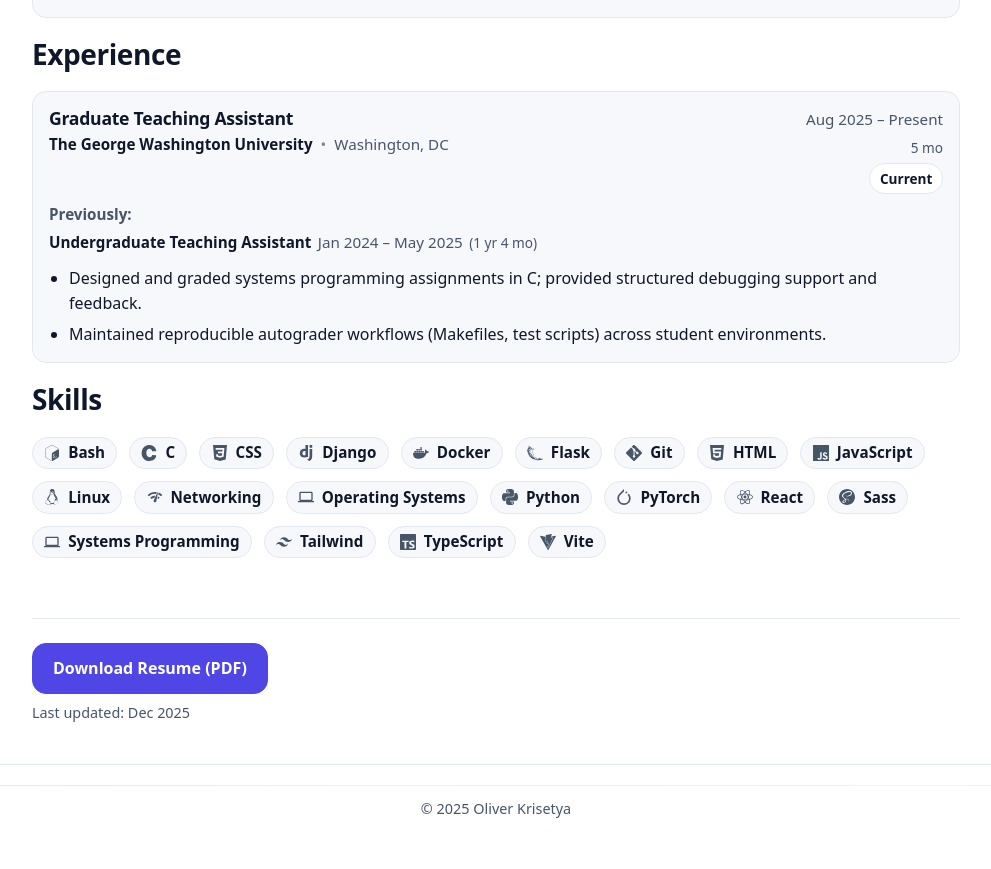
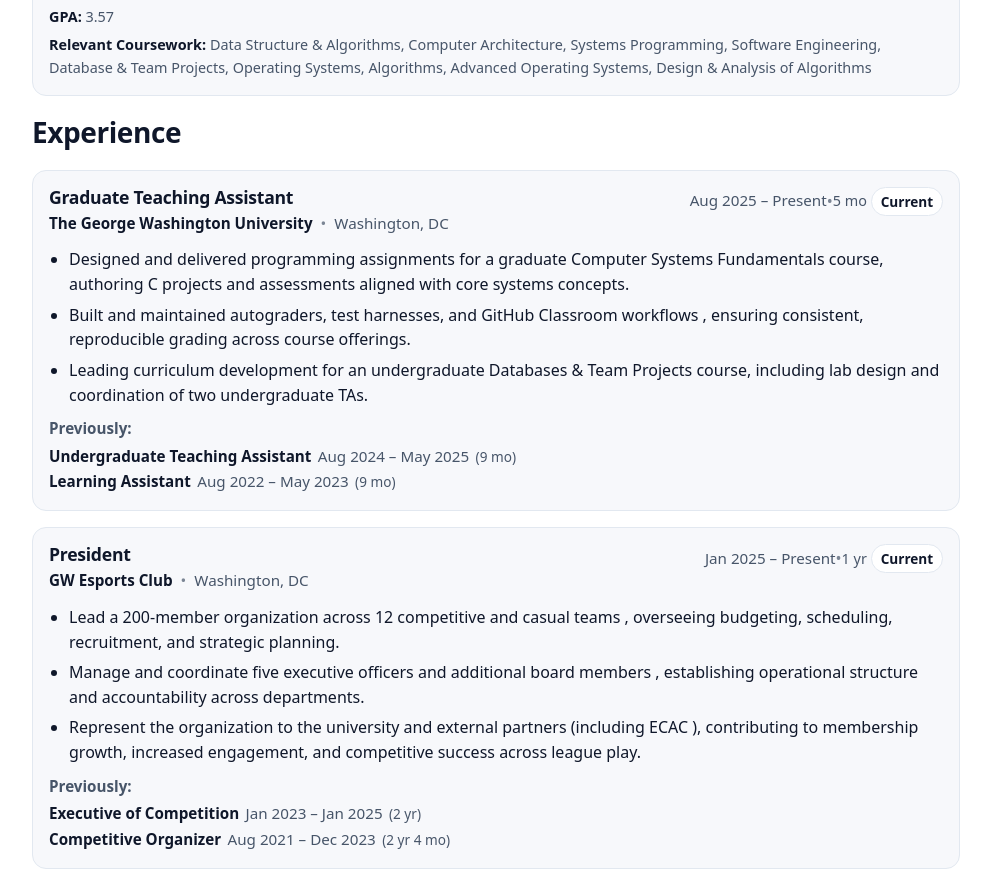
Before and after one commit to OliverKris/my-website, a React (Vite) app: page /resume in a window 1280 px wide. Shown: the part 420-1289 px from the top of the page, without its empty margins (144-1135 px from the left). Before the commit the page ends 1260 px from the top, so only its background shows below. Built offline with nearby package versions, Linux system fonts and the light colour scheme.

Commit message:
Updated Resume page data, reuploaded fixed resume, removed divider line on footer

```diff
--- a/src/components/ExperienceItem.module.css
+++ b/src/components/ExperienceItem.module.css
@@ -37,9 +37,19 @@
 }
 
 .right {
-    display: grid;
-    justify-items: end;
-    gap: 0.3rem;
+    display: flex;
+    justify-content: flex-end;
+    align-items: center;
+}
+
+.whenRow {
+    display: inline-flex;
+    align-items: center;
+    gap: 0.5rem;
+    flex-wrap: wrap;
+    /* allows wrap on narrow screens */
+    justify-content: flex-end;
+    text-align: right;
 }
 
 .dates {
@@ -48,21 +58,27 @@
     white-space: nowrap;
 }
 
+.sep {
+    color: var(--muted);
+    opacity: 0.7;
+}
+
 .length {
-    font-size: 0.85rem;
+    font-size: 0.9rem;
     color: var(--muted);
+    white-space: nowrap;
 }
 
 .tag {
-    display: inline-flex;
-    align-items: center;
-    padding: 0.25rem 0.6rem;
+    margin-left: 0.25rem;
+    padding: 0.2rem 0.55rem;
     border-radius: 999px;
     border: 1px solid var(--border);
     background: var(--page);
     font-size: 0.85rem;
     font-weight: 700;
     color: var(--text);
+    white-space: nowrap;
 }
 
 .previousRoles {
--- a/src/components/ExperienceItem.tsx
+++ b/src/components/ExperienceItem.tsx
@@ -22,11 +22,18 @@
                 </div>
 
                 <div className={styles.right}>
-                    <div className={styles.dates}>{start} – {end}</div>
-                    <div className={styles.length}>{formatDuration(start, end)}</div>
+                    <span className={styles.dates}>{start} – {end}</span>
+                    <span className={styles.sep} aria-hidden="true">•</span>
+                    <span className={styles.length}>{formatDuration(start, end)}</span>
                     {tag ? <div className={styles.tag}>{tag}</div> : null}
                 </div>
             </header>
+
+            <ul className={styles.bullets}>
+                {bullets.map((b, i) => (
+                <li key={i}>{b}</li>
+                ))}
+            </ul>
 
             {previousRoles && previousRoles.length > 0 ? (
                 <div className={styles.previousRoles}>
@@ -44,12 +51,6 @@
                 </div>
                 </div>
             ) : null}
-
-        <ul className={styles.bullets}>
-            {bullets.map((b, i) => (
-            <li key={i}>{b}</li>
-            ))}
-        </ul>
         </article>
     );
 }
--- a/src/components/SkillIcon.tsx
+++ b/src/components/SkillIcon.tsx
@@ -16,9 +16,11 @@
     SiTailwindcss,
     SiFlask,
     SiDjango,
+    SiAssemblyscript,
 } from "react-icons/si";
 
-import { MdNetworkCheck, MdComputer } from "react-icons/md";
+import { FaJava, FaAws } from "react-icons/fa";
+import { DiMysql } from "react-icons/di";
 
 import type { IconKey } from "../data/skills";
 
@@ -27,23 +29,21 @@
     React.ComponentType<{ size?: number; className?: string }>
     > = {
     c: SiC,
-    // java: SiJava,
+    java: FaJava,
     python: SiPython,
     react: SiReact,
     typescript: SiTypescript,
     javascript: SiJavascript,
+    sql: DiMysql,
+    assemblyscript: SiAssemblyscript,
 
     linux: SiLinux,
     docker: SiDocker,
     git: SiGit,
     pytorch: SiPytorch,
 
-    networking: MdNetworkCheck,
     bash: SiGnubash,
-    // unix: FaUnix,
-
-    "operating-systems": MdComputer,
-    "systems-programming": MdComputer,
+    aws: FaAws,
 
     css: SiCss3,
     html: SiHtml5,
--- a/src/data/experience.ts
+++ b/src/data/experience.ts
@@ -26,11 +26,31 @@
         end: "Present",
         tag: "Current",
         previousRoles: [
-        { role: "Undergraduate Teaching Assistant", start: "Jan 2024", end: "May 2025" },
+        { role: "Undergraduate Teaching Assistant", start: "Aug 2024", end: "May 2025" },
+        { role: "Learning Assistant", start: "Aug 2022", end: "May 2023" },
         ],
         bullets: [
-        "Designed and graded systems programming assignments in C; provided structured debugging support and feedback.",
-        "Maintained reproducible autograder workflows (Makefiles, test scripts) across student environments.",
+        "Designed and delivered programming assignments for a graduate  Computer Systems Fundamentals  course,  authoring C projects and assessments aligned with core systems concepts.",
+        "Built and maintained  autograders, test harnesses, and GitHub Classroom workflows  , ensuring consistent,  reproducible grading across course offerings.",
+        "Leading curriculum development for an undergraduate  Databases & Team Projects  course, including lab design and  coordination of two undergraduate TAs."
         ],
     },
+    {
+        id: "esports-club",
+        role: "President",
+        org: "GW Esports Club",
+        location: "Washington, DC",
+        start: "Jan 2025",
+        end: "Present",
+        tag: "Current",
+        previousRoles: [
+        { role: "Executive of Competition", start: "Jan 2023", end: "Jan 2025" },
+        { role: "Competitive Organizer", start: "Aug 2021", end: "Dec 2023" }
+        ],
+        bullets: [
+        "Lead a  200-member organization across 12 competitive  and casual teams  , overseeing budgeting, scheduling,  recruitment, and strategic planning.",
+        "Manage and coordinate  five executive officers and  additional board members  , establishing operational  structure  and accountability across departments.",
+        "Represent the organization to the university and external partners (including  ECAC  ), contributing to membership  growth, increased engagement, and competitive success across league play."
+        ],
+    }
 ];
--- a/src/data/skills.ts
+++ b/src/data/skills.ts
@@ -1,6 +1,6 @@
 export type IconKey =
     | "c"
-    // | "java"
+    | "java"
     | "python"
     | "react"
     | "typescript"
@@ -9,17 +9,17 @@
     | "docker"
     | "git"
     | "pytorch"
-    | "networking"
     | "bash"
-    | "operating-systems"
-    | "systems-programming"
     | "css"
     | "html"
     | "sass"
     | "vite"
     | "tailwind"
     | "flask"
-    | "django";
+    | "django"
+    | "aws"
+    | "sql"
+    | "assemblyscript";
 
 export type Skill = {
     label: string;
@@ -36,17 +36,17 @@
     { label: "Flask", icon: "flask" },
     { label: "Git", icon: "git" },
     { label: "HTML", icon: "html" },
-    // { label: "Java", icon: "java" },
+    { label: "Java", icon: "java" },
     { label: "JavaScript", icon: "javascript" },
     { label: "Linux", icon: "linux" },
-    { label: "Networking", icon: "networking" },
-    { label: "Operating Systems", icon: "operating-systems" },
     { label: "PyTorch", icon: "pytorch" },
     { label: "Python", icon: "python" },
     { label: "React", icon: "react" },
     { label: "Sass", icon: "sass" },
-    { label: "Systems Programming", icon: "systems-programming" },
     { label: "Tailwind", icon: "tailwind" },
     { label: "TypeScript", icon: "typescript" },
     { label: "Vite", icon: "vite" },
+    { label: "AWS", icon: "aws" },
+    { label: "SQL", icon: "sql" },
+    { label: "Assembly", icon: "assemblyscript" },
 ];
--- a/src/layouts/RootLayout.tsx
+++ b/src/layouts/RootLayout.tsx
@@ -16,7 +16,6 @@
             </main>
 
             <footer className={styles.footer}>
-                <div className="divider-accent" />
                 <p className={styles.footerText}>© {new Date().getFullYear()} Oliver Krisetya</p>
             </footer>
         </div>
--- a/src/pages/Resume.tsx
+++ b/src/pages/Resume.tsx
@@ -26,6 +26,9 @@
                         <div className={styles.degreeMeta}>
                             <span className={styles.metaItem}><strong>GPA:</strong> 4.0</span>
                         </div>
+                        <div className={styles.degreeMeta}>
+                            <span className={styles.metaItem}><strong>Relevant Coursework:</strong> Artificial Intelligence, Machine Learning, Computer Networks</span>
+                        </div>
                     </div>
 
                     <div className={styles.degree}>
@@ -35,6 +38,9 @@
                         </div>
                         <div className={styles.degreeMeta}>
                             <span className={styles.metaItem}><strong>GPA:</strong> 3.57</span>
+                        </div>
+                        <div className={styles.degreeMeta}>
+                            <span className={styles.metaItem}><strong>Relevant Coursework:</strong> Data Structure & Algorithms, Computer Architecture, Systems Programming, Software Engineering, Database & Team Projects, Operating Systems, Algorithms, Advanced Operating Systems, Design & Analysis of Algorithms</span>
                         </div>
                     </div>
                 </article>
```
Also changed, not shown: 1 other file (tests, documents, lock files or other folders). Lines whose indentation alone changed are shown as unchanged.
